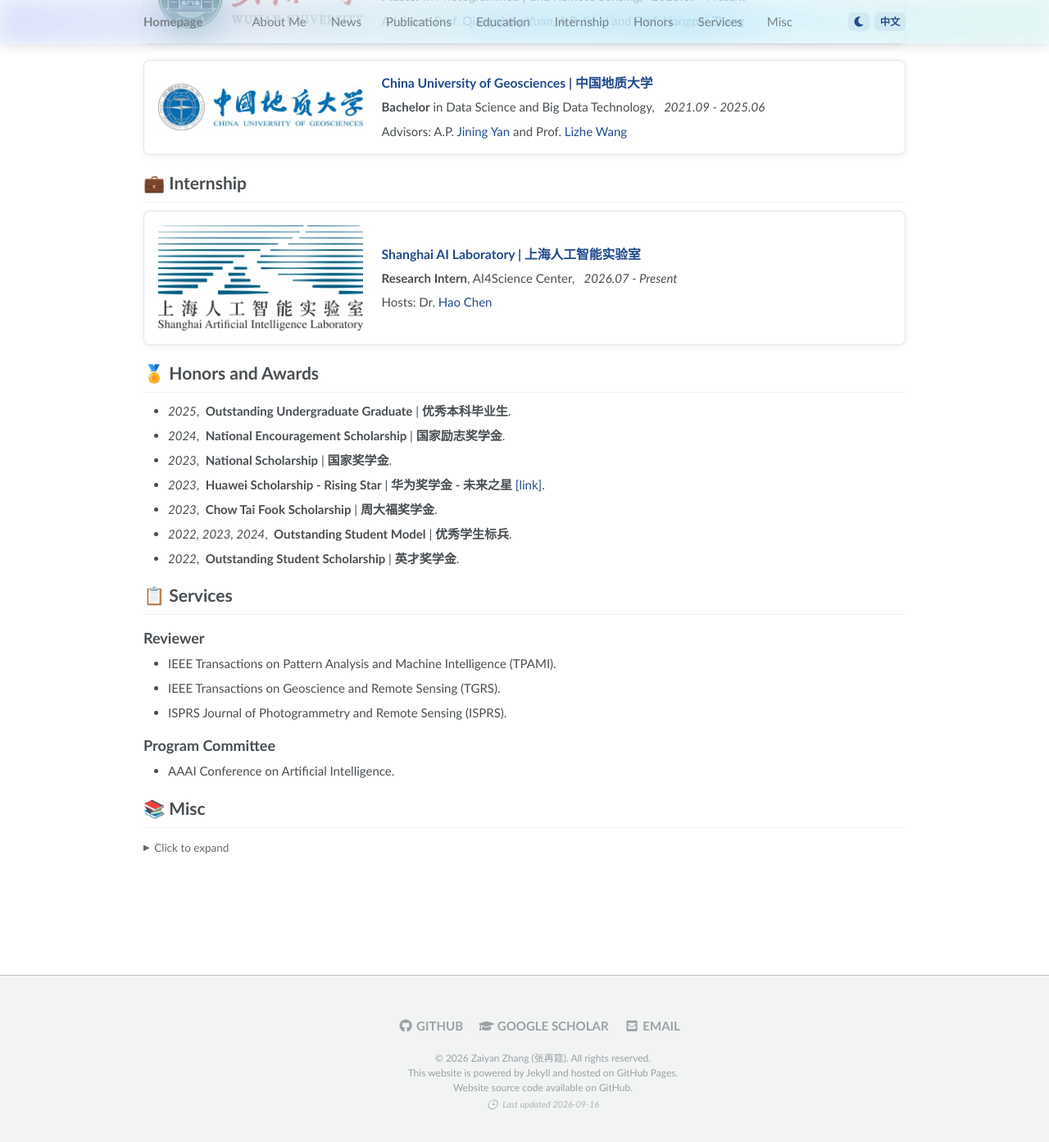
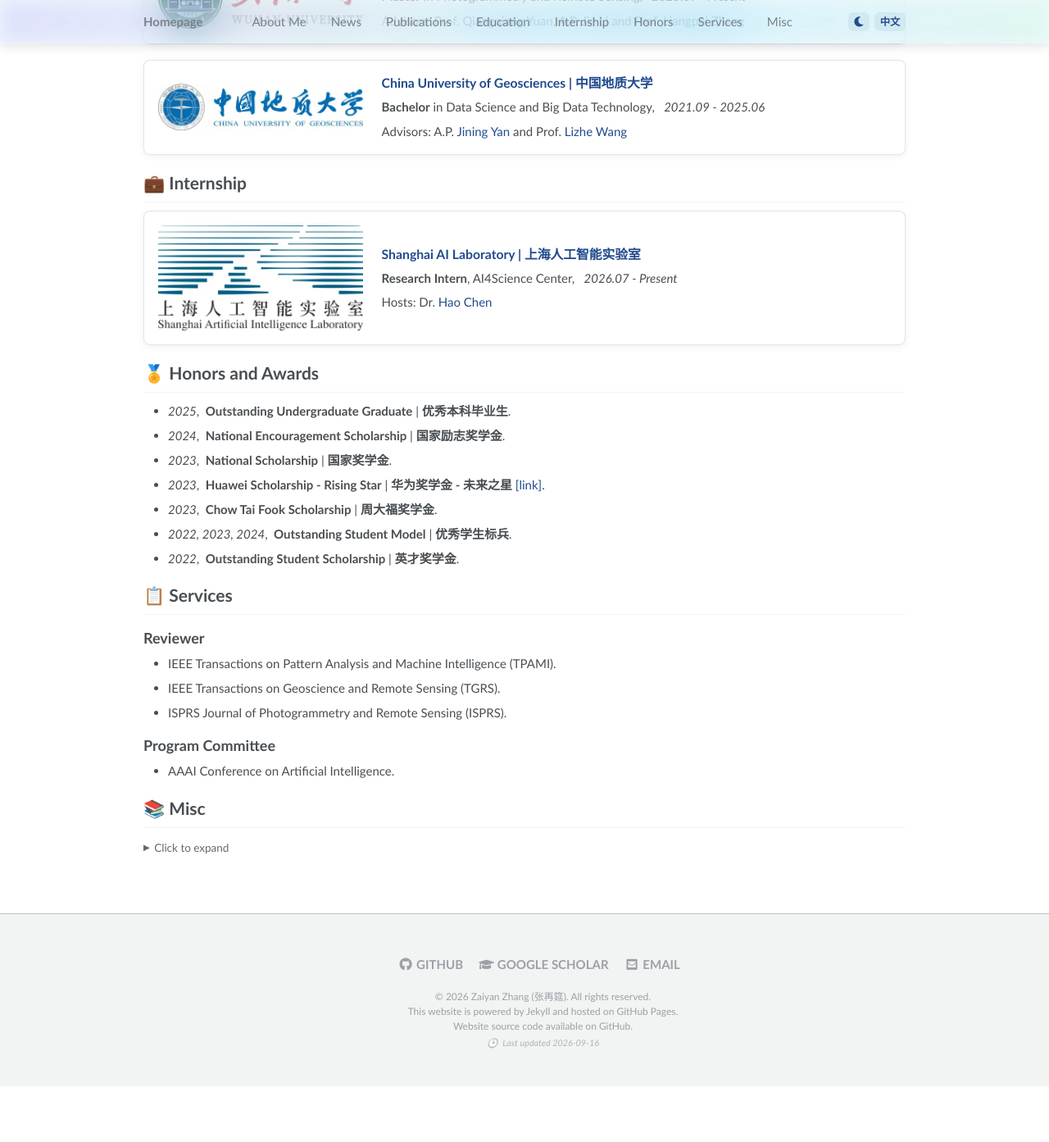
Before and after one commit to zzaiyan/zzaiyan.github.io, a Jekyll site: the page built from _pages/about.md, in a window 1280 px wide and 1400 px high, scrolled down 3391 px. Shown: the top 1393 px of the window at 82% size. Built offline with Jekyll 4.4.1, drawn with Linux system fonts in a browser that asks for light colours; some web fonts are replaced; a script that is not in the unit is left out; after the commit the page ends 4716 px from its top, so only the background shows below that.

Commit message:
收敛正文与页脚间距

```diff
--- a/_sass/_single-column.scss
+++ b/_sass/_single-column.scss
@@ -8,7 +8,7 @@
   display: block;
   max-width: $single-column-width;
   margin: 0 auto;
-  padding: 3.25rem 1.75rem 4.5rem;
+  padding: 3.25rem 1.75rem 2.5rem;
 }
 
 .main--single .page {
@@ -274,6 +274,10 @@
   max-width: $single-column-width;
 }
 
+.page--single-column .page__footer {
+  margin-top: 2rem;
+}
+
 @include breakpoint($large) {
   .about-section {
     align-items: stretch;
@@ -331,7 +335,7 @@
 
 @include breakpoint(max-width $large - 1px) {
   #main.main--single {
-    padding: 2rem 1.25rem 3.5rem;
+    padding: 2rem 1.25rem 2rem;
   }
 
   .about-section {
@@ -389,7 +393,7 @@
 
 @include breakpoint(max-width $small) {
   #main.main--single {
-    padding: 1.5rem 1rem 3rem;
+    padding: 1.5rem 1rem 1.75rem;
   }
 
   .about-section .profile_box {
```
